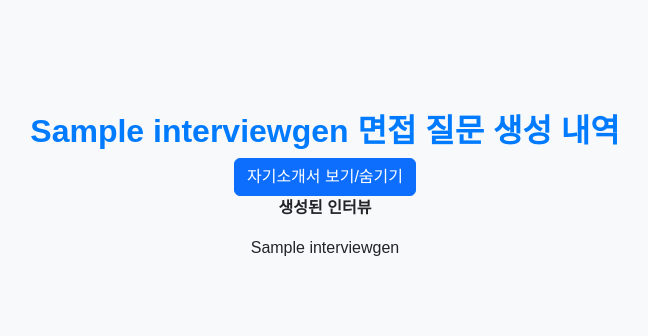
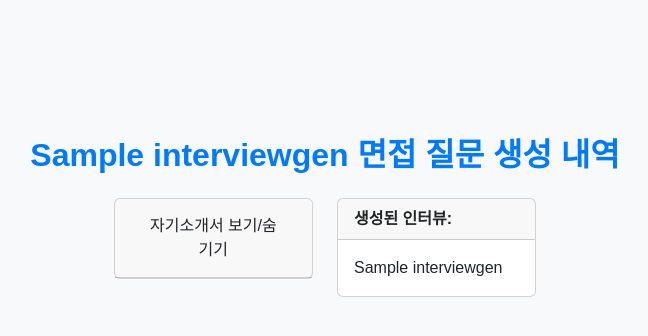
Before and after one commit to dmf-final3/interview_drill, a Django app: page /user/detail/1/ in a window 1280 px wide. Shown: the part 56-392 px from the top of the page, without its empty margins (315-963 px from the left). Run offline with Django 5.2, Linux system fonts and the light colour scheme; a user stored in the database is signed in; tables that the repository leaves empty hold one stand-in row (values such as "Sample post"); some libraries are stand-ins or nearby versions.

Commit message:
현호님 mypage, 김정아 detail 페이지 조정

```diff
--- a/user_mypage/templates/detail.html
+++ b/user_mypage/templates/detail.html
@@ -1,22 +1,37 @@
 {% extends 'base.html' %}
 
 {% block body %}
-<div class="container mt-4">
-    <h2>{{ interview.company_name }} 면접 질문 생성 내역</h2>
+<div class="container mt-5">
+    <h2 class="mb-4">{{ interview.company_name }} 면접 질문 생성 내역</h2>
 
-    <!-- 자기소개서 토글 버튼 -->
-    <button class="btn btn-primary" type="button" data-bs-toggle="collapse" data-bs-target="#experienceContent" aria-expanded="false" aria-controls="experienceContent">
-        자기소개서 보기/숨기기
-    </button>
+    <div class="row g-4">
+        <!-- 첫 번째 열: 자기소개서 -->
+        <div class="col-md-6">
+            <div class="card">
+                <div class="card-header">
+                    <button class="btn btn-toggle align-items-center rounded collapsed" type="button" data-bs-toggle="collapse" data-bs-target="#experienceContent" aria-expanded="false" aria-controls="experienceContent">
+                        자기소개서 보기/숨기기
+                    </button>
+                </div>
+                <div class="collapse" id="experienceContent">
+                    <div class="card-body">
+                        {{ interview.experience | linebreaksbr }}
+                    </div>
+                </div>
+            </div>
+        </div>
 
-    <!-- 토글되는 자기소개서 내용 -->
-    <div class="collapse" id="experienceContent">
-        <div class="card card-body">
-            {{ interview.experience | linebreaksbr }}
+        <!-- 두 번째 열: 생성된 인터뷰 -->
+        <div class="col-md-6">
+            <div class="card">
+                <div class="card-header">
+                    <strong>생성된 인터뷰:</strong>
+                </div>
+                <div class="card-body">
+                    <div>{{ interview.generated_question | safe }}</div>
+                </div>
+            </div>
         </div>
     </div>
-
-    <p><strong>생성된 인터뷰</strong></p>
-    <div class="text-center">{{ interview.generated_question | safe }}</div>
 </div>
 {% endblock %}
```
